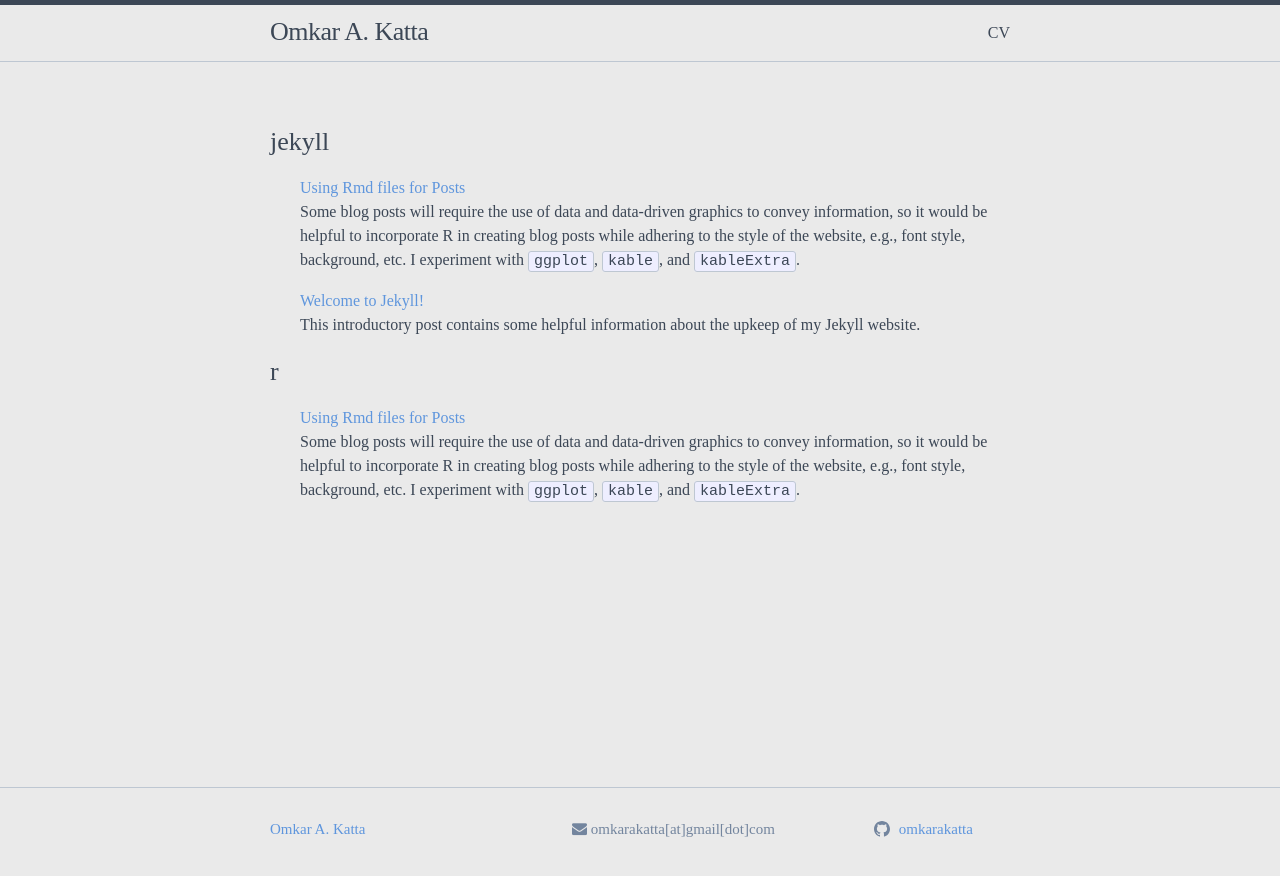
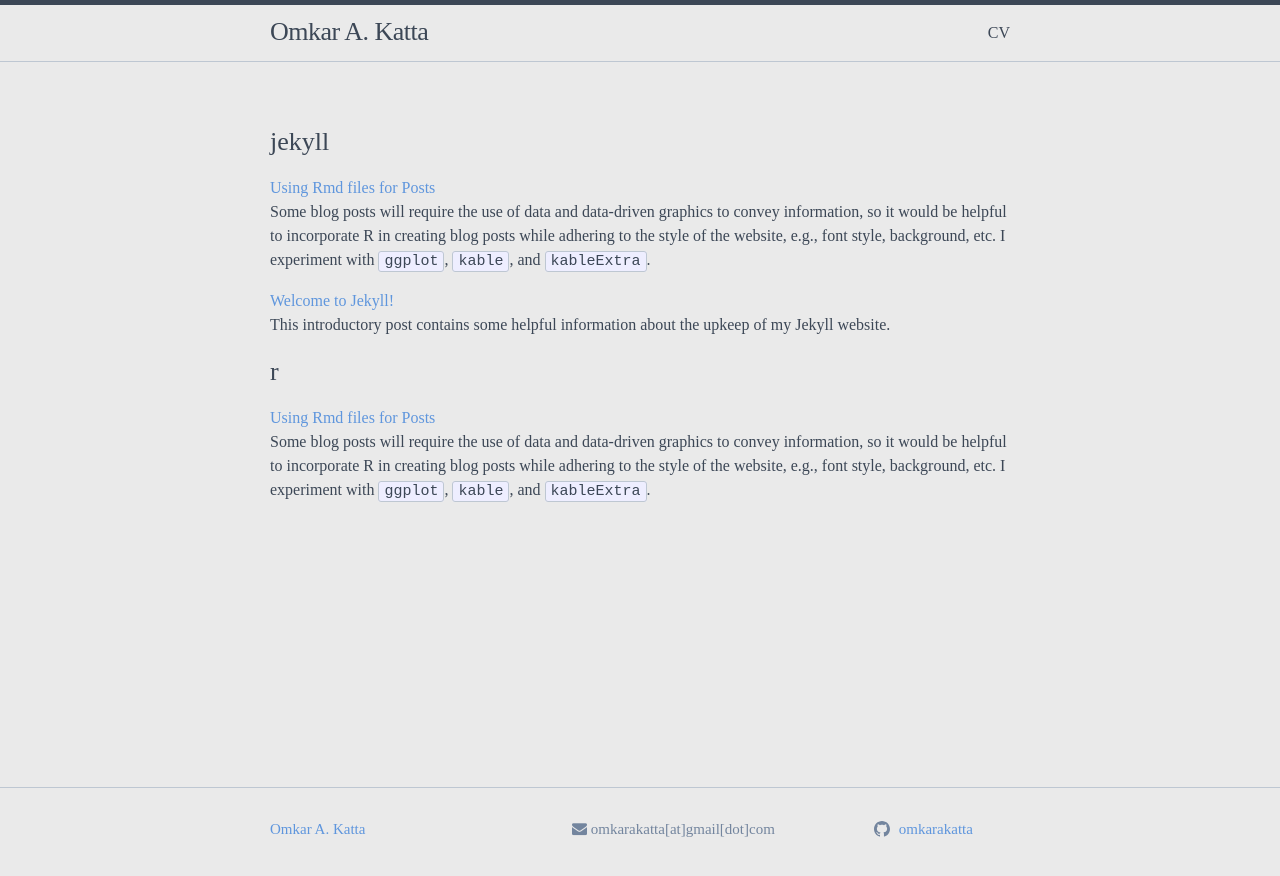
Before and after one commit to omkarakatta/omkarakatta.github.io, a Jekyll site: the page built from pages/postsbytag.html, in a window 1280 px wide. Shown: the top 876 px of the page. Built offline with Jekyll 4.4.1, drawn with Linux system fonts in a browser that asks for light colours; nearby versions of some CDN libraries.

Commit message:
margin for list of posts

```diff
--- a/pages/postsbytag.html
+++ b/pages/postsbytag.html
@@ -3,7 +3,7 @@
 
 {% for tag in site.tags %}
   <h3>{{ tag[0] }}</h3>
-  <ul style="list-style-type: none;">
+  <ul style="list-style-type: none; margin:0">
     {% for post in tag[1] %}
       {% if post.url contains ".html" %}
         <li>
```
